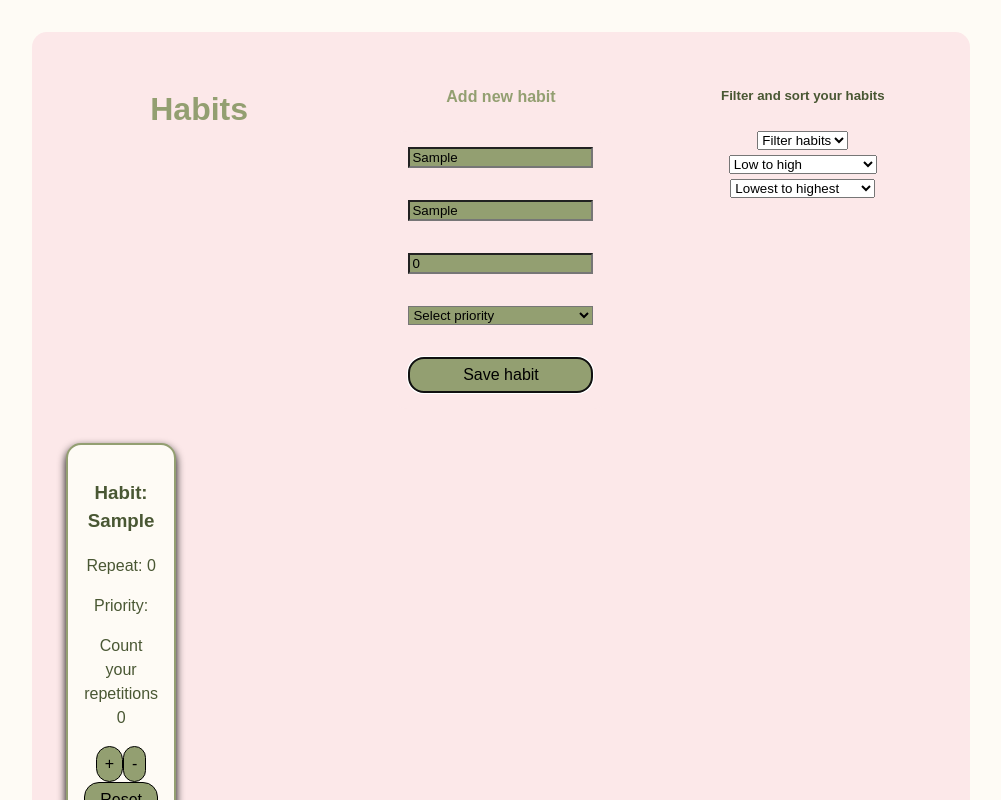
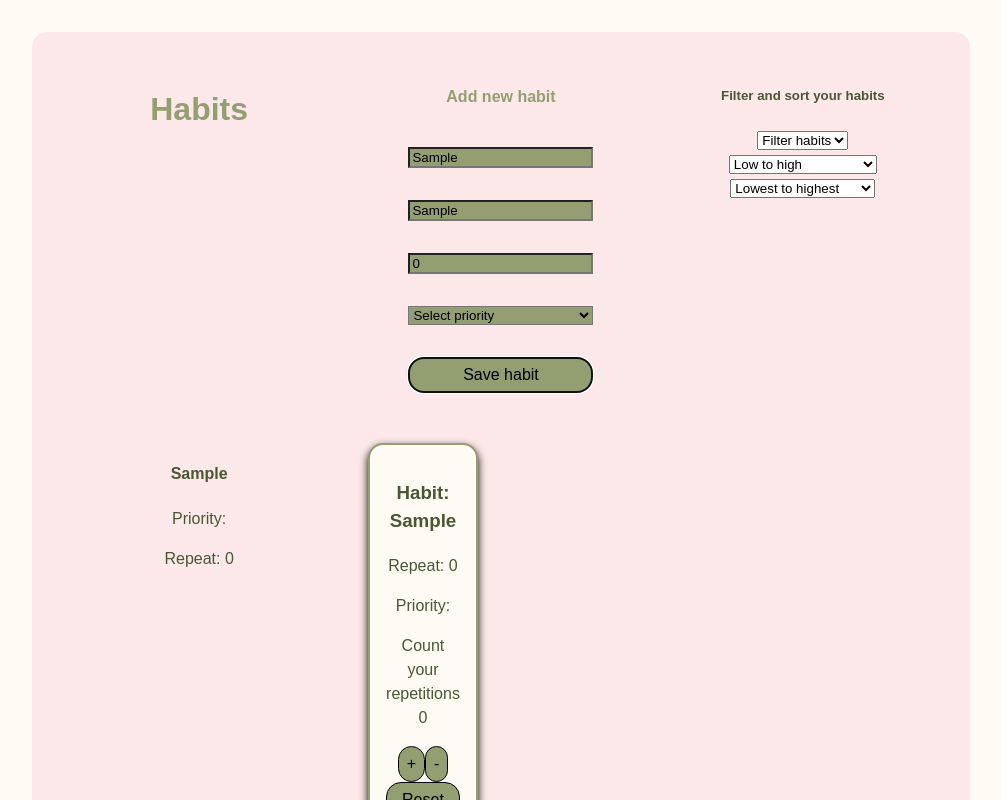
Before and after one commit to giecherry/Productivity-Assistant-Application, a React (Vite) app: page /habits in a window 1280 px wide. Both pictures are taken after typing "Sample", "Sample" into the empty fields and a click on the button "Save habit". Shown: the top 800 px of the page, without its empty margins (139-1140 px from the left). Built offline with nearby package versions, Linux system fonts and the light colour scheme; a web font is replaced by a local one.

Commit message:
uppdated filter and sorting

```diff
--- a/src/components/Habit-components/HabitFiltSort.jsx
+++ b/src/components/Habit-components/HabitFiltSort.jsx
@@ -7,30 +7,26 @@ function HabitFiltSort () {
     const [sortHabits, setSortHabits] = useState('');
     const [filterHabits, setFilterHabits] = useState('');
     const [sortOrder, setSortOrder] = useState('');
+    const [displayedHabits, setDisplayedHabits] = useState([])
 
     useEffect(() => {
         let updatedHabits = [...habits];
 
-        if (filterHabits) {
-            updatedHabits = updatedHabits.filter((habits) => habits.selectedPriority === filterHabits);
+        if (filterHabits && filterHabits !== "All") {
+            updatedHabits = updatedHabits.filter((habit) => habit.priority === filterHabits);
         }
 
-        if (sortHabits === "priority")  {
-            updatedHabits.sort((a, b) => {
-                return sortOrder === "asc" ? a.priority - b.priority : b.priority - a.priority;
-            });
+        if (sortHabits === "priority") {
+            updatedHabits.sort((a, b) =>
+                sortOrder === "asc" ? a.priority.localeCompare(b.priority) : b.priority.localeCompare(a.priority)
+            );
+        } else if (sortHabits === "repeat") {
+            updatedHabits.sort((a, b) =>
+                sortOrder === "asc" ? a.repeat - b.repeat : b.repeat - a.repeat
+            );
         }
-        else if (sortHabits === "repeat") {
-            updatedHabits.sort((a, b) => {
-                return sortOrder === "asc" ? a.repeat - b.repeat : b.repeat - a.repeat;
-            });
-        }
-        }, [habits, filterHabits, sortHabits, sortHabits]);
-
-   useEffect(() => {
-        console.log("Save habit in localStorage")
-        localStorage.setItem("habit", JSON.stringify(habits))
-    }, [habits]);
+        setDisplayedHabits(updatedHabits);
+    }, [habits, filterHabits, sortHabits, sortOrder]);
 
     return (
         <>
@@ -47,18 +43,28 @@ function HabitFiltSort () {
                 </div>
 
                 <div className="SortDiv">
-                    <select className="SortPriority" onChange={(e) => setSortHabits('priority', e.target.value)}>
+                    <select className="SortPriority" onChange={(e) => setSortHabits('priority')}>
                         <option value="" disabled>Sort habits by priority</option>
                         <option value="asc">Low to high</option>
                         <option value="desc">High to low</option>
                     </select>
-                    <select className="SortRepeat" onChange={(e) => setSortHabits('repeat', e.target.value)}>
+                    <select className="SortRepeat" onChange={(e) => setSortHabits('repeat')}>
                         <option value="" disabled>Sort habits by repeat</option>
                         <option value="asc">Lowest to highest</option>
                         <option value="desc">Highest to lowest</option>
                     </select>
                 </div>
             </div>
+
+            <div className="HabitList">
+                {displayedHabits.map((habit) => (
+                    <div key={habit.id} className="HabitItem">
+                        <h4>{habit.title}</h4>
+                        <p>Priority: {habit.priority}</p>
+                        <p>Repeat: {habit.repeat}</p>
+                    </div>
+            ))}
+            </div>
         </>
     )
 }
```
